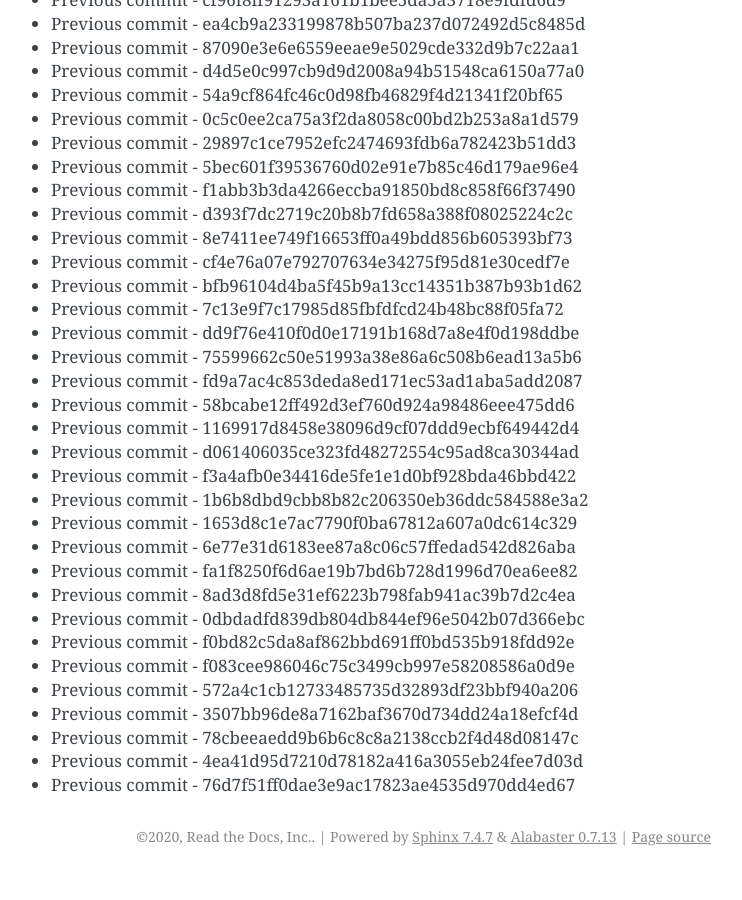
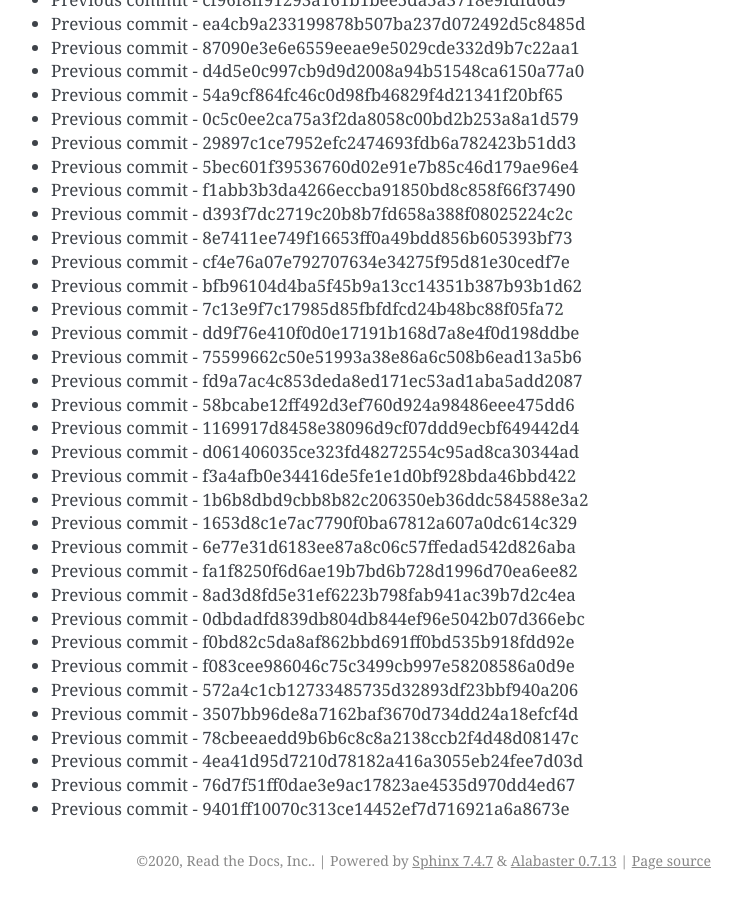
Before and after one commit to readthedocs/rtd-git-stresstest, a Sphinx documentation site: the page built from docs/updates.rst, in a window 1280 px wide and 900 px high, scrolled down 55317 px. Shown: the whole window, without its empty margins (399-1141 px from the left). Built offline with Sphinx 7.4.7, drawn with Linux system fonts in a browser that asks for light colours; before the commit the page ends 56193 px from its top, so only the background shows below that.

Commit message:
Generating commit from previous: 9401ff10070c313ce14452ef7d716921a6a8673e

```diff
--- a/docs/updates.rst
+++ b/docs/updates.rst
@@ -2356,3 +2356,4 @@ It can be tested for any performance characteristics.
 * Previous commit - 78cbeeaedd9b6b6c8c8a2138ccb2f4d48d08147c
 * Previous commit - 4ea41d95d7210d78182a416a3055eb24fee7d03d
 * Previous commit - 76d7f51ff0dae3e9ac17823ae4535d970dd4ed67
+* Previous commit - 9401ff10070c313ce14452ef7d716921a6a8673e
```
